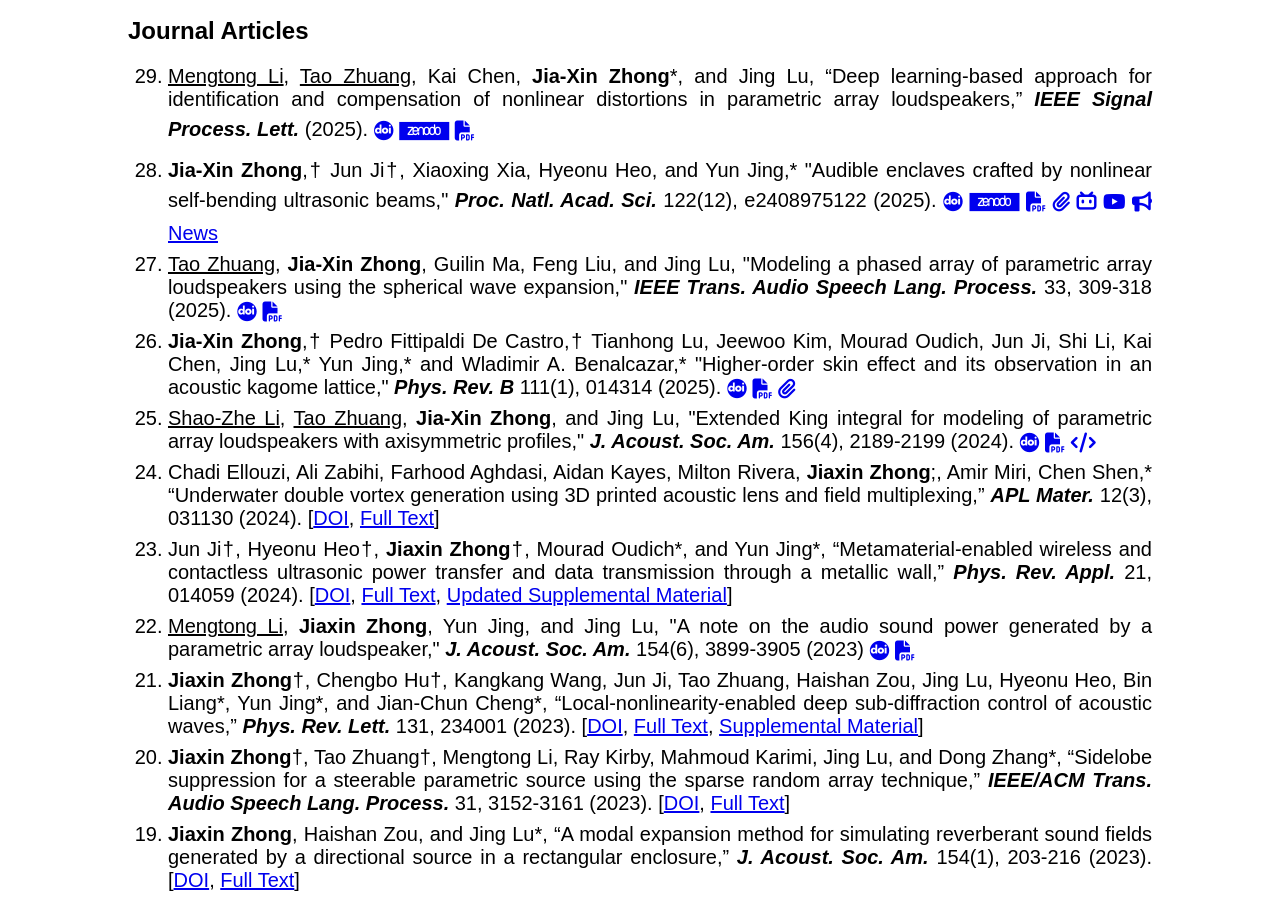
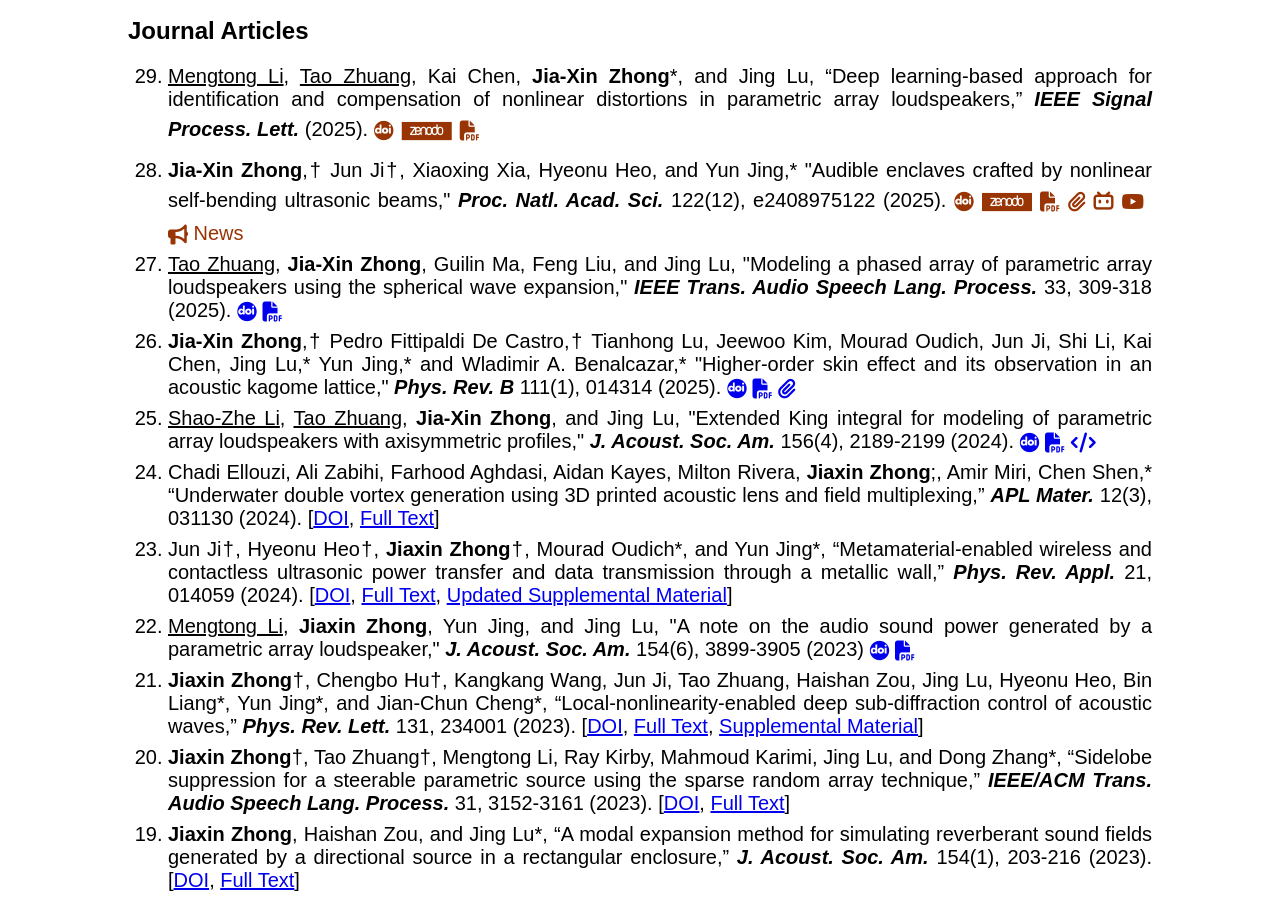
Before and after one commit to JiaxinZhong/JiaxinZhong.github.io, a plain HTML site: page index.htm in a window 1280 px wide. Shown: the part 1444-2341 px from the top of the page. Drawn offline with Linux system fonts and the light colour scheme; files whose address does not match are found by name.

Commit message:
用js封装图标

```diff
--- a/css/style.css
+++ b/css/style.css
@@ -73,3 +73,35 @@ p {
     font-weight: bold;
     color: #993404;
 }
+
+
+.tooltip-link {
+    position: relative;
+    text-decoration: none; /* 去掉默认的下划线。  */
+    display: inline-block;
+    /* color: inherit; */
+    color: #993404;
+    margin-right: 0.4em; /* ← 每个图标右边留一点空隙 */
+  }
+
+  .tooltip-link::after {
+    content: attr(data-tooltip);        /* 从 data-tooltip 中取出提示文字 */
+    position: absolute;                 /* 绝对定位在链接周围 */
+    bottom: 125%;                       /* 放在链接上方一点 */
+    left: 50%;                          /* 居中对齐 */
+    transform: translateX(-50%);        /* 居中偏移 */
+    background-color: rgba(50, 50, 50, 0.95); /* 深灰背景 */
+    color: #fff;                        /* 白色文字 */
+    padding: 6px 10px;                  /* 内边距，增加可读性 */
+    border-radius: 5px;                 /* 圆角边框 */
+    white-space: nowrap;               /* 防止换行 */
+    font-size: 0.875rem;                /* 字体大小 ≈ 14px */
+    opacity: 0;                         /* 初始透明，不显示 */
+    pointer-events: none;              /* 防止鼠标事件干扰 */
+    transition: opacity 0.2s ease;     /* 鼠标悬停时的淡入动画 */
+    z-index: 10;                        /* 显示在上方 */
+  }
+
+  .tooltip-link:hover::after {
+    opacity: 0.9;
+  }
--- a/index.htm
+++ b/index.htm
@@ -22,6 +22,9 @@
 			margin: 0 auto;
 		}
 	</style> -->
+
+    <script src="js/icons.js"></script>
+
 </head>
 
 <body>
@@ -178,13 +181,12 @@
             “Deep learning-based approach for identification and compensation of nonlinear distortions in parametric
             array loudspeakers,”
             <span class="journal">IEEE Signal Process. Lett.</span> (2025).
-            <a href="https://doi.org/10.1109/LSP.2025.3553434" target="_blank">
-                <i class="ai ai-doi ai-1x" style="vertical-align:middle"></i></a>
-            <a href="https://doi.org/10.5281/zenodo.15107800" target="_blank">
-                <i class="ai ai-zenodo ai-2x" style="vertical-align:middle"></i></a>
-            <a href="./publications/journal/Li2025-IEEESPL-DLPAL.pdf"
-                target="_blank">
-                <i class="fa-solid fa-file-pdf" style="vertical-align:middle"></i></a>
+            <span id="Li2025IEEESPL"></span>
+            <script>
+                addDoiIcon("Li2025IEEESPL", "https://doi.org/10.1109/LSP.2025.3553434");
+                addZenodoIcon("Li2025IEEESPL", "https://doi.org/10.5281/zenodo.15107800");
+                addPdfIcon("Li2025IEEESPL", "./publications/journal/Li2025-IEEESPL-DLPAL.pdf");
+            </script>
         </li>
         <li>
             <span class="pub_my_name">Jia-Xin Zhong</span>,&dagger;
@@ -194,22 +196,16 @@
             and Yun Jing,*
             "Audible enclaves crafted by nonlinear self-bending ultrasonic beams,"
             <span class="journal">Proc. Natl. Acad. Sci.</span> 122(12), e2408975122 (2025).
-            <a href="https://doi.org/10.1073/pnas.2408975122" target="_blank">
-                <i class="ai ai-doi ai-1x" style="vertical-align:middle"></i></a>
-            <a href="https://doi.org/10.5281/zenodo.14873417" target="_blank">
-                <i class="ai ai-zenodo ai-2x" style="vertical-align:middle"></i></a>
-            <a href="https://github.com/JiaxinZhong/JiaxinZhong.github.io/raw/master/publications/journal/Zhong2025-PNAS-AudibleEnclave.pdf"
-                target="_blank">
-                <i class="fa-solid fa-file-pdf" style="vertical-align:middle"></i></a>
-            <a href="https://github.com/JiaxinZhong/JiaxinZhong.github.io/raw/master/publications/journal/Zhong2025-PNAS-AudibleEnclave-SuppMat.pdf"
-                target="_blank">
-                <i class="fa-solid fa-paperclip" style="vertical-align:middle"></i></a>
-            <a href="https://www.bilibili.com/video/BV1XCX1YREJ2" target="_blank">
-                <i class="fa-brands fa-bilibili" style="vertical-align:middle"></i></a>
-            <a href="https://www.youtube.com/watch?v=bH2BQBbFhY8" target="_blank">
-                <i class="fa-brands fa-youtube" style="vertical-align:middle"></i></a>
-            <a href="https://www.pnas.org/doi/10.1073/pnas.2408975122" target="_blank">
-                <i class="fa-solid fa-bullhorn" style="vertical-align:middle"></i> News</a>
+            <span id="Zhong2025PNAS"></span>
+            <script>
+                addDoiIcon("Zhong2025PNAS", "https://doi.org/10.1073/pnas.2408975122");
+                addZenodoIcon("Zhong2025PNAS", "https://doi.org/10.5281/zenodo.14873417");
+                addPdfIcon("Zhong2025PNAS", "https://github.com/JiaxinZhong/JiaxinZhong.github.io/raw/master/publications/journal/Zhong2025-PNAS-AudibleEnclave.pdf");
+                addSuppIcon("Zhong2025PNAS", "https://github.com/JiaxinZhong/JiaxinZhong.github.io/raw/master/publications/journal/Zhong2025-PNAS-AudibleEnclave-SuppMat.pdf");
+                addBilibiliIcon("Zhong2025PNAS", "https://www.bilibili.com/video/BV1XCX1YREJ2");
+                addYoutubeIcon("Zhong2025PNAS", "https://www.youtube.com/watch?v=bH2BQBbFhY8");
+                addNewsIcon("Zhong2025PNAS", "https://www.pnas.org/doi/10.1073/pnas.2408975122", "Altmetric summary", "News");
+            </script>
         </li>
         <li>
             <span class="pub_stu">Tao Zhuang</span>,
@@ -226,7 +222,8 @@
         <li>
             <span class="pub_my_name">Jia-Xin Zhong</span>,&dagger;
             Pedro Fittipaldi De Castro,&dagger;
-            Tianhong Lu, Jeewoo Kim, Mourad Oudich, Jun Ji, Shi Li, Kai Chen, Jing Lu,* Yun Jing,* and Wladimir A. Benalcazar,*
+            Tianhong Lu, Jeewoo Kim, Mourad Oudich, Jun Ji, Shi Li, Kai Chen, Jing Lu,* Yun Jing,* and Wladimir A.
+            Benalcazar,*
             "Higher-order skin effect and its observation in an acoustic kagome lattice,"
             <span class="journal">Phys. Rev. B</span> 111(1), 014314 (2025).
             <a href="https://link.aps.org/doi/10.1103/PhysRevB.111.014314" target="_blank">
@@ -250,8 +247,7 @@
             <a href="https://github.com/JiaxinZhong/JiaxinZhong.github.io/raw/master/publications/journal/Li2024-JASA-King.pdf"
                 target="_blank">
                 <i class="fa-solid fa-file-pdf" style="vertical-align:middle"></i></a>
-            <a href="https://github.com/ShaoZhe-LI/PAL_King"
-                target="_blank">
+            <a href="https://github.com/ShaoZhe-LI/PAL_King" target="_blank">
                 <i class="fa-solid fa-code" style="vertical-align:middle"></i></a>
         </li>
         <li>
@@ -295,8 +291,7 @@
             154(6), 3899-3905 (2023)
             <a href="https://doi.org/10.1121/10.0023955" target="_blank">
                 <i class="ai ai-doi ai-1x" style="vertical-align:middle"></i></a>
-            <a href="./publications/journal/Li2023-JASA-Power.pdf"
-                target="_blank">
+            <a href="./publications/journal/Li2023-JASA-Power.pdf" target="_blank">
                 <i class="fa-solid fa-file-pdf" style="vertical-align:middle"></i></a>
         </li>
         <li>
--- /dev/null
+++ b/js/icons.js
@@ -0,0 +1,56 @@
+// js/icons.js
+
+function createIconLink(href, tooltip, iconClass, containerId, labelText = "") {
+    const container = document.getElementById(containerId);
+    if (!container) {
+        console.warn("Container not found:", containerId);
+        return;
+    }
+
+    const a = document.createElement("a");
+    a.href = href;
+    a.target = "_blank";
+    a.className = "tooltip-link";
+    a.setAttribute("data-tooltip", tooltip);
+
+    const icon = document.createElement("i");
+    icon.className = iconClass;
+    icon.style.verticalAlign = "middle";
+
+    a.appendChild(icon);
+
+    if (labelText) {
+        a.appendChild(document.createTextNode(" " + labelText));
+    }
+
+    container.appendChild(a);
+}
+
+// 快捷封装函数：根据内容类型生成不同图标
+function addDoiIcon(containerId, href, tooltip = "DOI link", label = "") {
+    createIconLink(href, tooltip, "ai ai-doi ai-1x", containerId, label);
+}
+function addBilibiliIcon(containerId, href, tooltip = "Watch demo videos on Bilibili", label = "") {
+    createIconLink(href, tooltip, "fa-brands fa-bilibili", containerId, label);
+}
+
+
+function addZenodoIcon(containerId, href, tooltip = "Raw data on Zenodo", label = "") {
+    createIconLink(href, tooltip, "ai ai-zenodo ai-2x", containerId, label);
+}
+
+function addYoutubeIcon(containerId, href, tooltip = "Watch demo videos on YouTube", label = "") {
+    createIconLink(href, tooltip, "fa-brands fa-youtube", containerId, label);
+}
+
+function addPdfIcon(containerId, href, tooltip = "Full text", label = "") {
+    createIconLink(href, tooltip, "fa-solid fa-file-pdf", containerId, label);
+}
+
+function addSuppIcon(containerId, href, tooltip = "Supplementary materials", label = "") {
+    createIconLink(href, tooltip, "fa-solid fa-paperclip", containerId, label);
+}
+
+function addNewsIcon(containerId, href, tooltip = "News", label = "") {
+    createIconLink(href, tooltip, "fa-solid fa-bullhorn", containerId, label);
+}
```
